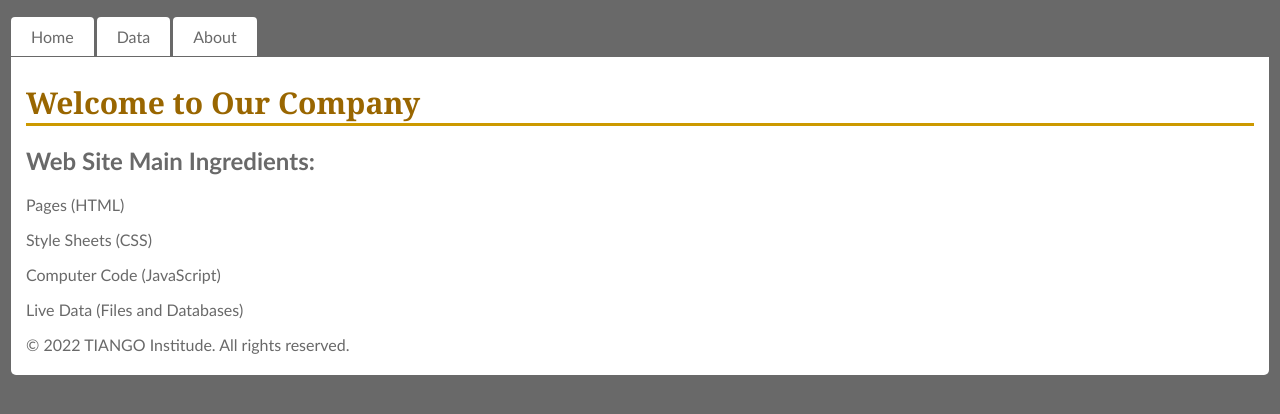
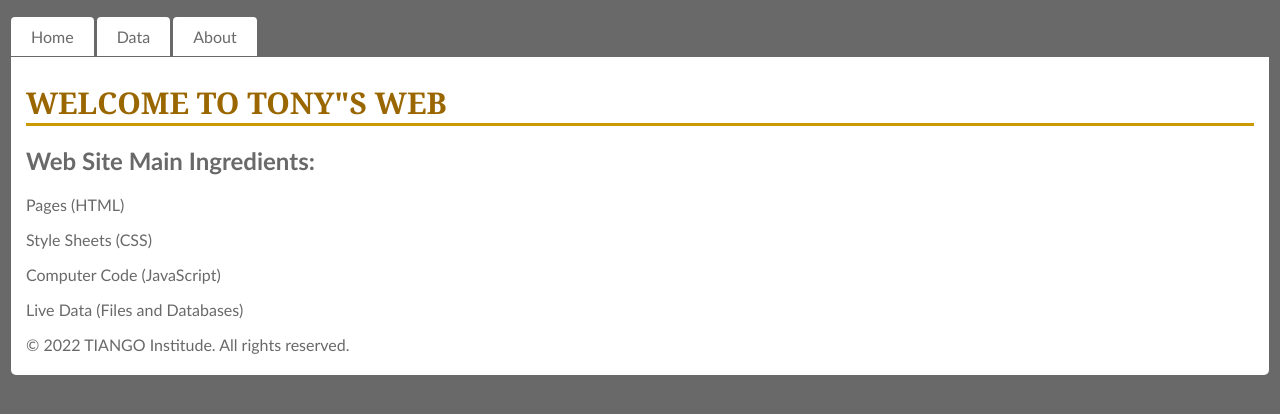
Before and after one commit to Nchukwitony/MY_Website, a plain HTML site: page index.html in a window 1280 px wide. Drawn offline with Linux system fonts and the light colour scheme.

Commit message:
checked heading on index page

```diff
--- a/index.html
+++ b/index.html
@@ -10,7 +10,7 @@
     <nav id="nav01"></nav>
 
 <div id="main">
-  <h1>Welcome to Our Company</h1>
+  <h1>WELCOME TO TONY"S WEB</h1>
   <h2>Web Site Main Ingredients:</h2>
 
   <p>Pages (HTML)</p>
```
